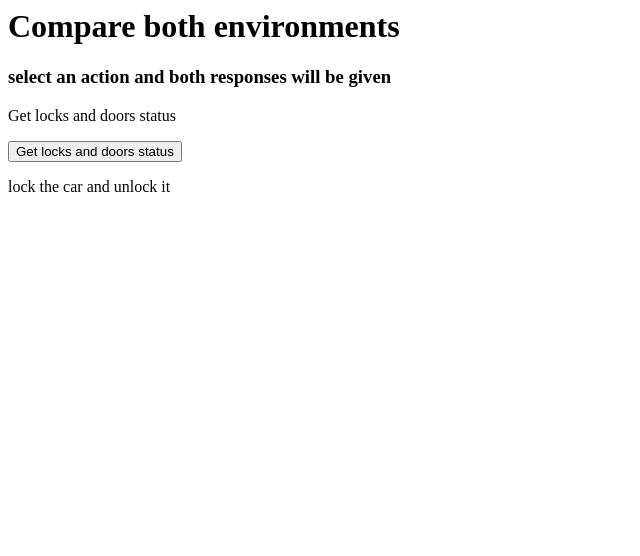
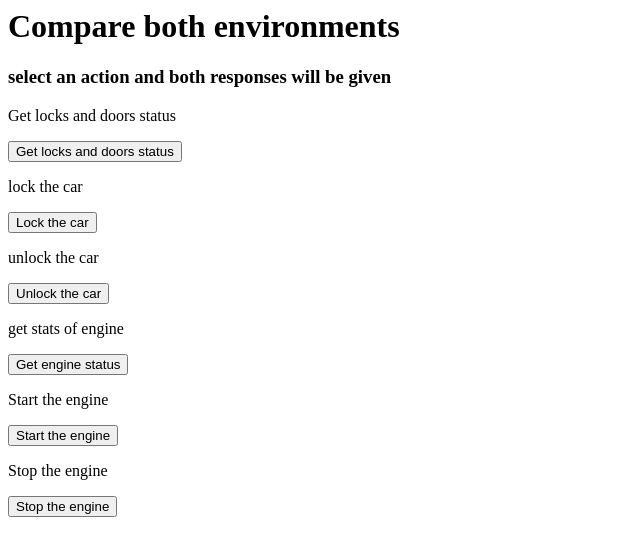
Before and after one commit to klswar0/Volvo-api-playground-compare, a FastAPI app: a page that uses templates/compare.html in a window 1280 px wide. Shown: the top 556 px of the page, without its empty margins (0-640 px from the left). Run offline with FastAPI, Linux system fonts and the light colour scheme.

Commit message:
repaired startup and api_key_p FIX

```diff
--- a/app_config.py
+++ b/app_config.py
@@ -1,4 +1,4 @@
-VINofficial = "YV1RZ4CL3M1000001"  # change this to your car's VIN for official API testing
+VINofficial = "YV4952NA4F120DEMO"  # change this to your car's VIN for official API testing
 VINunofficial = "VIN123"  # change this to your car's VIN for unofficial API testing
 
 officialURL = "https://api.volvocars.com/connected-vehicle/v2"
--- a/main.py
+++ b/main.py
@@ -60,7 +60,7 @@ def login_automatic():
         if response.status_code != 200:
             return JSONResponse(content={"error": "Failed to add car.","detail": response.json()}) #html
         response=Response()
-        response.headers["HX-Redirect"] = f"/login?api_key={api_key}&state=1"
+        response.headers["HX-Redirect"] = f"/login?api_key_v={api_key}&state=1"
         return response
     except Exception as e:
         return JSONResponse(content={"error": str(e)})
@@ -88,7 +88,7 @@ def login_manual(api_key_v: str, access_token: str, api_key_p: str):
     except Exception as e:
         return JSONResponse(content={"error": str(e)})
 
-
+#compare is not going thru and api_key_p is set to None api key is repaired check
 @app.get("/compare")
 def compare(request: Request, api_key_v: str, access_token: str , api_key_p: str):
     return templates.TemplateResponse(
@@ -99,9 +99,20 @@ def compare(request: Request, api_key_v: str, access_token: str , api_key_p: str
 
 
 @app.get("/commands")
-def get_commands(api_key_v: str, access_token: str , api_key_p: str , command: str):
+def get_commands(request: Request,api_key_v: str, access_token: str , api_key_p: str , command: str):
     if command == "locks":
-        return commandsFile.get_locks(api_key_v, access_token, api_key_p)
+        responses = commandsFile.get_locks(api_key_v, access_token, api_key_p)
+    elif command == "lock":
+        responses = commandsFile.lock(api_key_v, access_token, api_key_p)
+    elif command == "unlock":
+        responses = commandsFile.unlock(api_key_v, access_token, api_key_p)
+    elif command == "engine_status":
+        responses = commandsFile.get_engine_status(api_key_v, access_token, api_key_p)
+    return templates.TemplateResponse(
+            name="terminalOutput.html",
+            context={"responses": responses, "official_response": responses[0], "unofficial_response": responses[1]},
+            request=request
+        )
 
 
 uvicorn.run(app,port=8001)
--- a/templates/compare.html
+++ b/templates/compare.html
@@ -16,6 +16,47 @@
 
 
 
-    <p>lock the car and unlock it</p>
+    <form hx-get="/commands?command=lock" hx-target="#response">
+        <p>lock the car</p>
+        <input type="text" name="api_key_p" hidden="True" value="{{ api_key_p }}" />
+        <input type="text" name="api_key_v" hidden="True" value="{{ api_key_v }}" />
+        <input type="text" name="access_token" hidden="True" value="{{ access_token }}" />
+        <button >Lock the car</button>
+    </form>
+
+    <form hx-get="/commands?command=unlock" hx-target="#response">
+        <p>unlock the car</p>
+        <input type="text" name="api_key_p" hidden="True" value="{{ api_key_p }}" />
+        <input type="text" name="api_key_v" hidden="True" value="{{ api_key_v }}" />
+        <input type="text" name="access_token" hidden="True" value="{{ access_token }}" />
+        <button >Unlock the car</button>
+    </form>
+
+    <form hx-get="/commands?command=engine" hx-target="#response">
+        <p>get stats of engine </p>
+        <input type="text" name="api_key_p" hidden="True" value="{{ api_key_p }}" />
+        <input type="text" name="api_key_v" hidden="True" value="{{ api_key_v }}" />
+        <input type="text" name="access_token" hidden="True" value="{{ access_token }}" />
+        <button >Get engine status</button>
+    </form>
+
+
+    <form hx-get="/commands?command=engineStart" hx-target="#response">
+        <p>Start the engine </p>
+        <input type="text" name="api_key_p" hidden="True" value="{{ api_key_p }}" />
+        <input type="text" name="api_key_v" hidden="True" value="{{ api_key_v }}" />
+        <input type="text" name="access_token" hidden="True" value="{{ access_token }}" />
+        <button >Start the engine</button>
+    </form>
+
+    <form hx-get="/commands?command=engineStop" hx-target="#response">
+        <p>Stop the engine </p>
+        <input type="text" name="api_key_p" hidden="True" value="{{ api_key_p }}" />
+        <input type="text" name="api_key_v" hidden="True" value="{{ api_key_v }}" />
+        <input type="text" name="access_token" hidden="True" value="{{ access_token }}" />
+        <button >Stop the engine</button>
+    </form>
+
+
     <div id="response"></div>
 </body>
```
Also changed, not shown: commandsFile.py (+28 -0 lines), templates/terminalOutput.html (added, +11 -0 lines).
